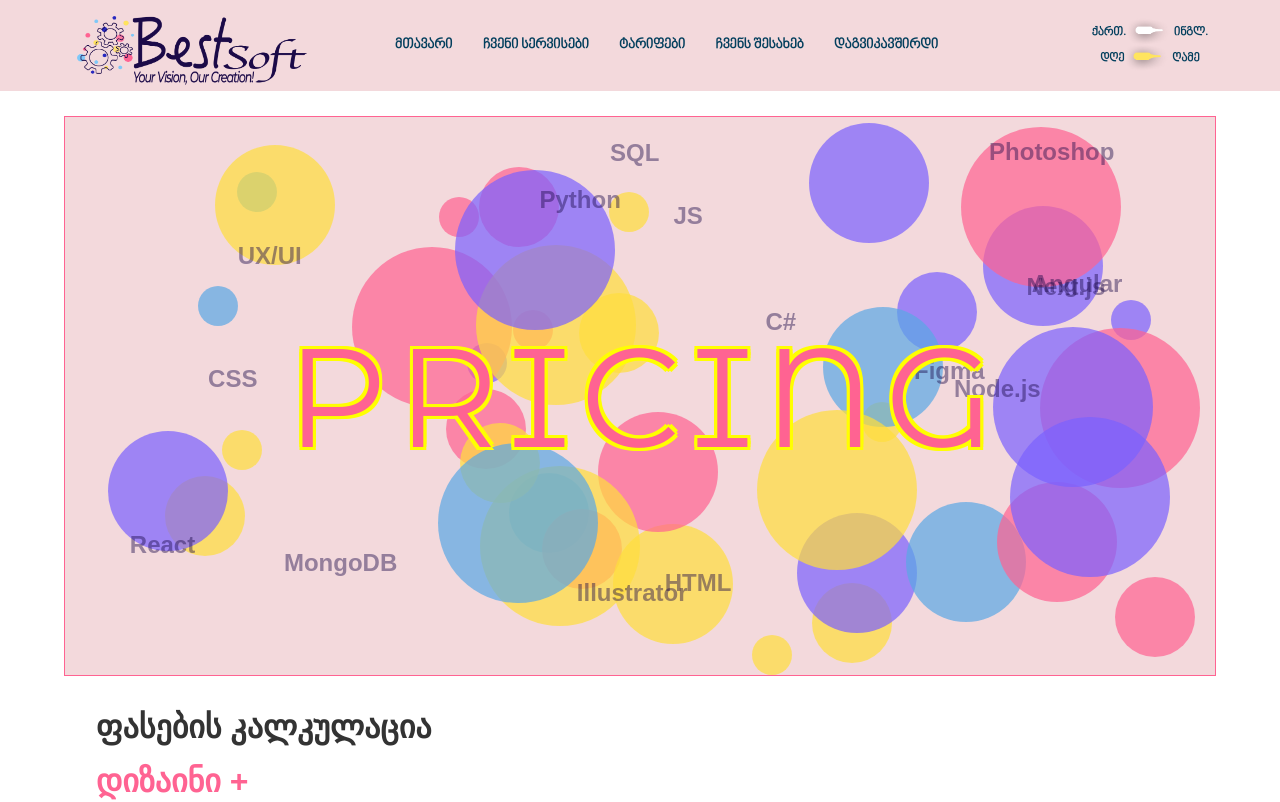
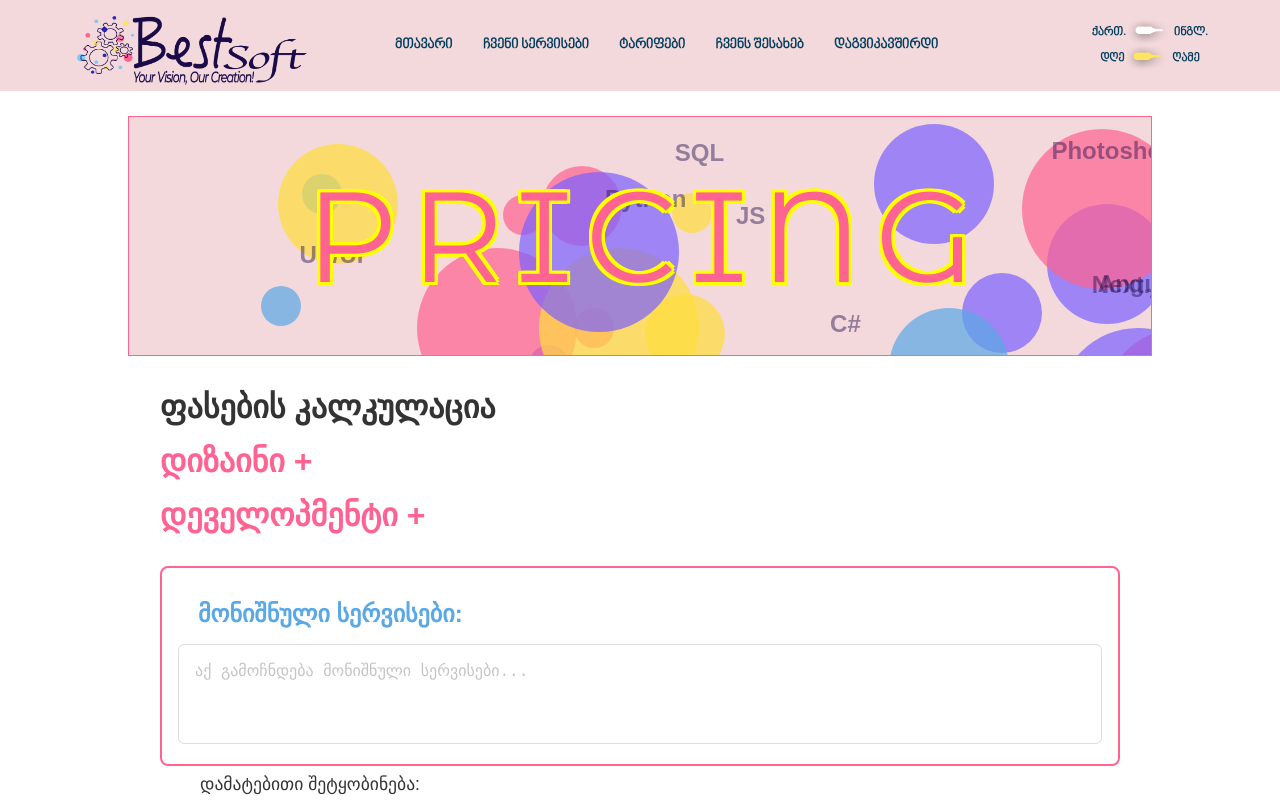
Before and after one commit to teokartvelishvili/BestSoft, a React (Create React App) app: page /prices in a window 1280 px wide. Shown: the top 802 px of the page. Built offline with nearby package versions, Linux system fonts and the light colour scheme; a web font is replaced by a local one.

Commit message:
height responsive price page

```diff
--- a/src/Components/CircleSquare/CircleSquare.css
+++ b/src/Components/CircleSquare/CircleSquare.css
@@ -1,8 +1,8 @@
 /* ძირითადი სტილები */
 .moving-square-with-words {
   position: relative;
-  width: 90vw;
-  height: 70vh;
+  width: 80vw;
+  height: 60vh;
   background-color: rgba(243, 217, 220, 1);
   overflow: hidden;
   border: 1px solid rgba(255, 99, 146, 1);
@@ -18,22 +18,17 @@
   justify-content: center;
   align-items: center;
   background-color: transparent;
+  /* transform: translate(0, 25%); */
 }
 
 .pricing-letter {
-  margin: 0 5px;
-  font-size: 140px;
+  margin: 0 0.5vw;
+  font-size: 16vw;
   font-family: "Montserrat Alternates";
   color: rgba(255, 99, 146, 1);
-  text-shadow:
-      3px 3px 0 yellow,
-      -3px 3px 0 yellow,
-      3px -3px 0 yellow,
-      -3px -3px 0 yellow,
-      3px 0 0 yellow,
-      -3px 0 0 yellow,
-      0 3px 0 yellow,
-      0 -3px 0 yellow;
+  text-shadow: 3px 3px 0 yellow, -3px 3px 0 yellow, 3px -3px 0 yellow,
+    -3px -3px 0 yellow, 3px 0 0 yellow, -3px 0 0 yellow, 0 3px 0 yellow,
+    0 -3px 0 yellow;
   z-index: 1;
   cursor: pointer;
 }
@@ -41,3 +36,12 @@
 .pricing-letter.hovered {
   color: rgba(90, 169, 230, 1);
 }
+
+@media screen and (min-height: 800px) {
+  .moving-square-with-words {
+    height: 30vh;
+  }
+  .pricing-letter {
+    font-size: 10vw;
+  }
+}
--- a/src/Pages/Prices/Prices.css
+++ b/src/Pages/Prices/Prices.css
@@ -5,3 +5,11 @@
   background-color: white;
   padding: 2% 10%;
 }
+@media screen and (max-width: 800px) {
+  .prices {
+    padding: 2% 0%;
+  }
+  .priceSect1 img {
+    width: 100%;
+  }
+}
```
